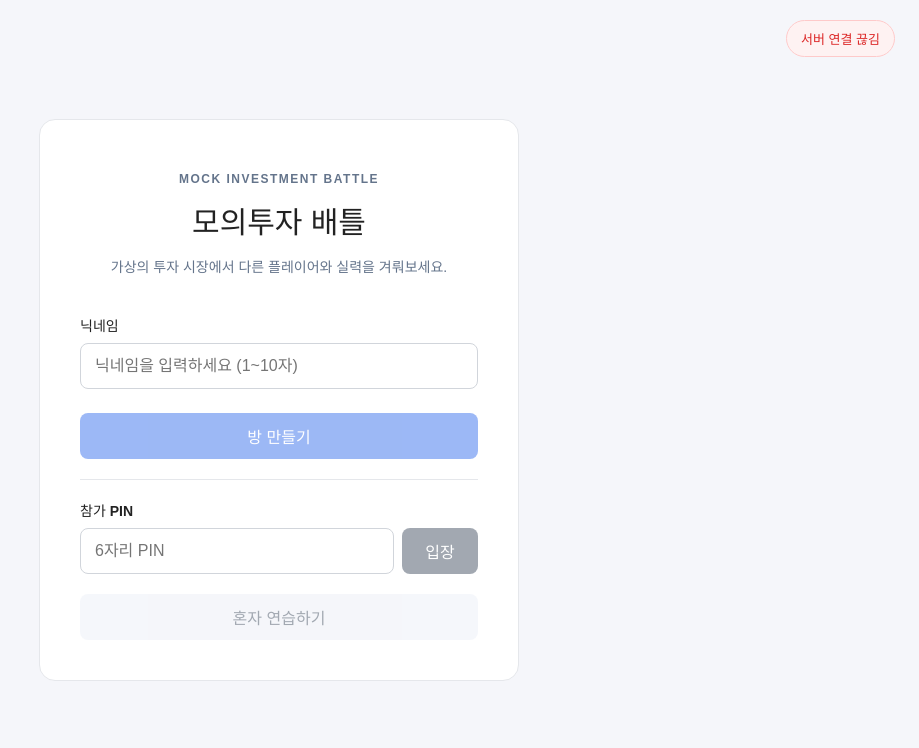
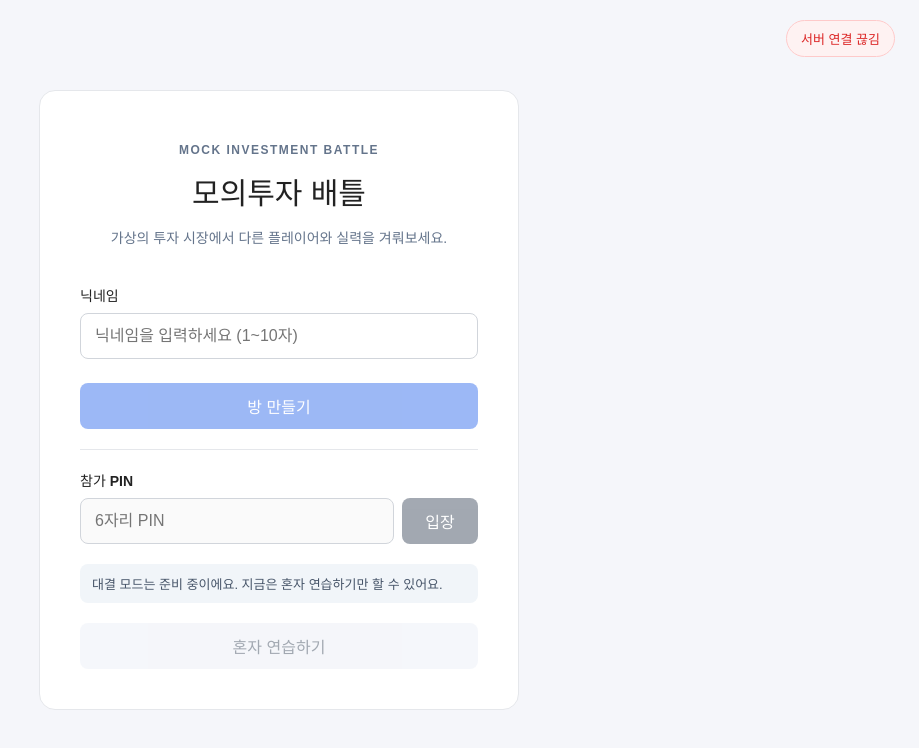
Before and after one commit to mock-battle-kgu/mock-battle, a React app in the folder frontend/: page / in a window 1280 px wide. Shown: the top 748 px of the page, without its empty margins (361-1280 px from the left). Built offline with nearby package versions, Linux system fonts and the light colour scheme; no server answers; the HTML template or start-up script is replaced by a standard one.

Commit message:
fix(frontend): 준비 중인 대결 모드 진입 차단

```diff
--- a/frontend/src/pages/Home.css
+++ b/frontend/src/pages/Home.css
@@ -117,3 +117,14 @@
     padding: 28px 20px;
   }
 }
+
+
+.home-notice {
+  margin: 0;
+  padding: 10px 12px;
+  border-radius: 8px;
+  color: #475569;
+  background: #f1f5f9;
+  font-size: 13px;
+  word-break: keep-all;
+}
--- a/frontend/src/pages/Home.jsx
+++ b/frontend/src/pages/Home.jsx
@@ -1,6 +1,9 @@
 import { useState } from 'react'
 import { useNavigate } from 'react-router-dom'
 import './Home.css'
+
+// 대결 모드 대기실은 v0.3에서 구현 예정. 완성되면 true로 바꿔 방 만들기·입장을 다시 연다
+const BATTLE_AVAILABLE = false
 
 function Home({ createRoom, joinRoom }) {
   const navigate = useNavigate()
@@ -51,6 +54,7 @@ function Home({ createRoom, joinRoom }) {
   }
 
   const handleCreateRoom = () => {
+    if (!BATTLE_AVAILABLE) return
     handleRequest(
       () => createRoom({ nickname: trimmedNickname, mode: 'battle' }),
       '/waiting',
@@ -58,7 +62,7 @@ function Home({ createRoom, joinRoom }) {
   }
 
   const handleJoinRoom = () => {
-    if (!isRoomIdValid) return
+    if (!BATTLE_AVAILABLE || !isRoomIdValid) return
 
     handleRequest(
       () => joinRoom({ nickname: trimmedNickname, roomId }),
@@ -100,7 +104,7 @@ function Home({ createRoom, joinRoom }) {
             <button
               type="button"
               className="primary-button"
-              disabled={!isNicknameValid || pending}
+              disabled={!BATTLE_AVAILABLE || !isNicknameValid || pending}
               onClick={handleCreateRoom}
             >
               {pending ? '처리 중...' : '방 만들기'}
@@ -116,20 +120,28 @@ function Home({ createRoom, joinRoom }) {
                   placeholder="6자리 PIN"
                   value={roomId}
                   maxLength={6}
-                  disabled={pending}
+                  disabled={!BATTLE_AVAILABLE || pending}
                   onChange={(event) =>
                     setRoomId(event.target.value.replace(/\D/g, ''))
                   }
                 />
                 <button
                   type="button"
-                  disabled={!isNicknameValid || !isRoomIdValid || pending}
+                  disabled={
+                    !BATTLE_AVAILABLE || !isNicknameValid || !isRoomIdValid || pending
+                  }
                   onClick={handleJoinRoom}
                 >
                   입장
                 </button>
               </div>
             </div>
+
+            {!BATTLE_AVAILABLE && (
+              <p className="home-notice">
+                대결 모드는 준비 중이에요. 지금은 혼자 연습하기만 할 수 있어요.
+              </p>
+            )}
 
             <button
               type="button"
```
